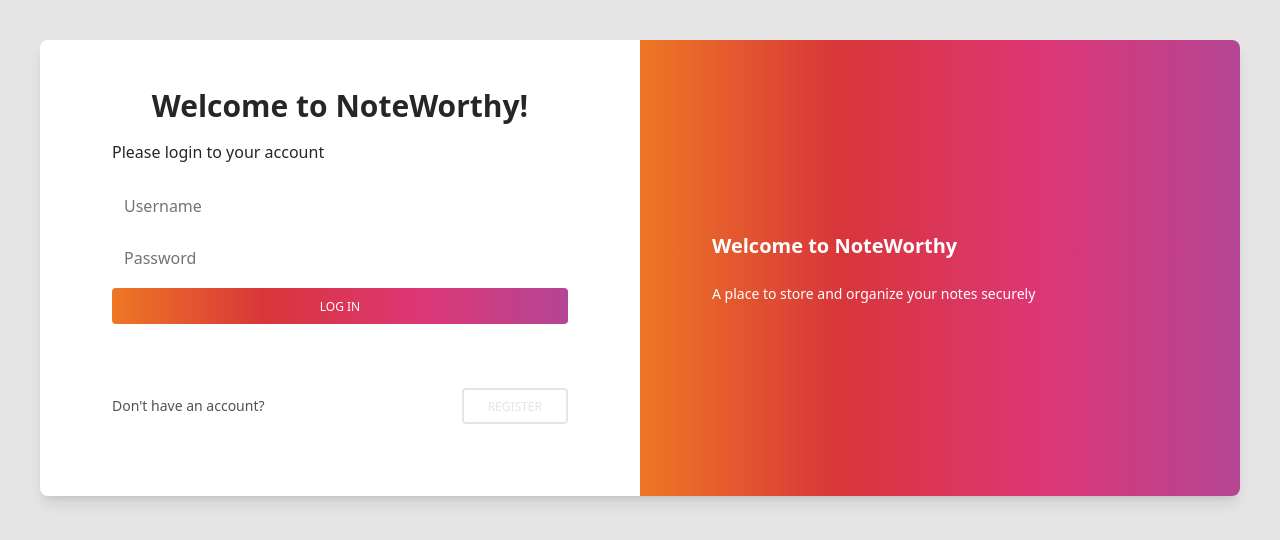
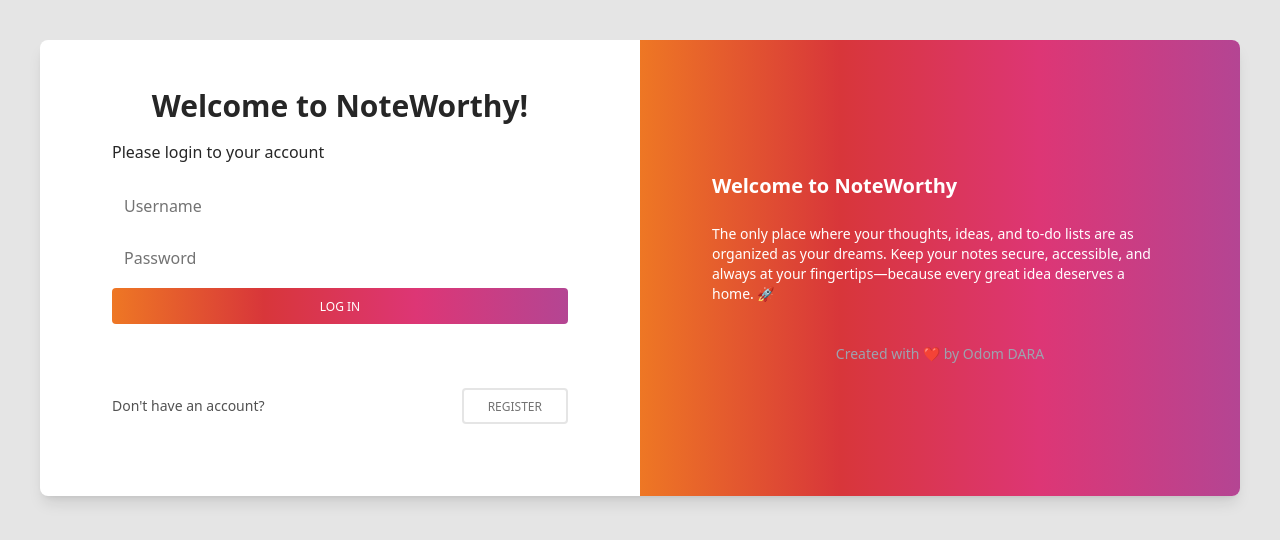
Before and after one commit to odomdara168/my-notes-apps, a Vue app in the folder notes-app-frontend/: page / in a window 1280 px wide. Shown: the top 540 px of the page. Built offline with nearby package versions, Linux system fonts and the light colour scheme.

Commit message:
Update HomeView.vue

```diff
--- a/notes-app-frontend/src/views/HomeView.vue
+++ b/notes-app-frontend/src/views/HomeView.vue
@@ -77,11 +77,12 @@
                     </p>
                     <router-link
                       to="/register"
-                        class="inline-block rounded border-2 border-neutral-200 px-6 pb-[6px] pt-2 text-xs font-medium uppercase leading-normal text-neutral-200 transition duration-150 ease-in-out hover:border-neutral-300 hover:bg-neutral-100/50 hover:text-neutral-700"
+                      class="inline-block rounded border-2 border-neutral-200 px-6 pb-[6px] pt-2 text-xs font-medium uppercase leading-normal text-neutral-500 transition duration-150 ease-in-out hover:border-neutral-300 hover:bg-neutral-100/50 hover:text-neutral-700"
                     >
                       Register
                     </router-link>
                   </div>
+
                   </form>
                 </div>
               </div>
@@ -94,8 +95,11 @@
   Welcome to NoteWorthy
 </h4>
 <p class="text-sm">
-                    A place to store and organize your notes securely
+  The only place where your thoughts, ideas, and to-do lists are as organized as your dreams. Keep your notes secure, accessible, and always at your fingertips—because every great idea deserves a home. 🚀
 </p>
+<footer class="text-center text-gray-400 text-sm mt-10">
+  <p>Created with ❤️ by Odom DARA</p>
+</footer>
                 </div>
               </div>
             </div>
```
Lines whose indentation alone changed are shown as unchanged.
